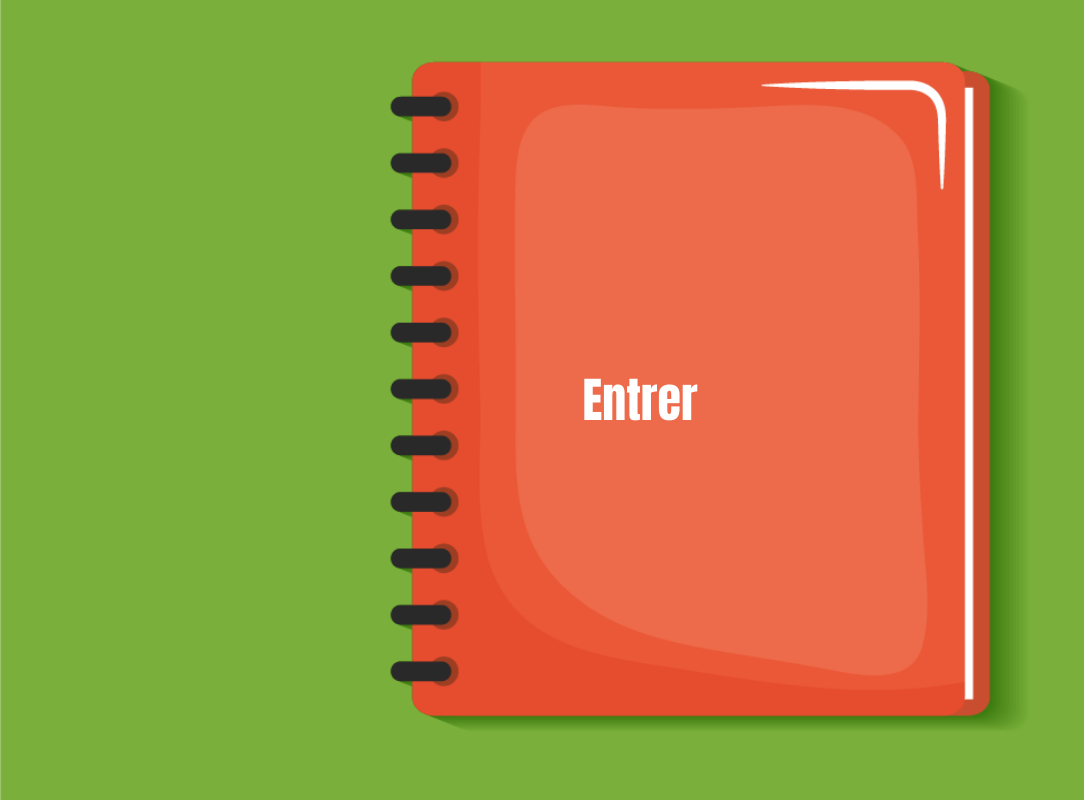
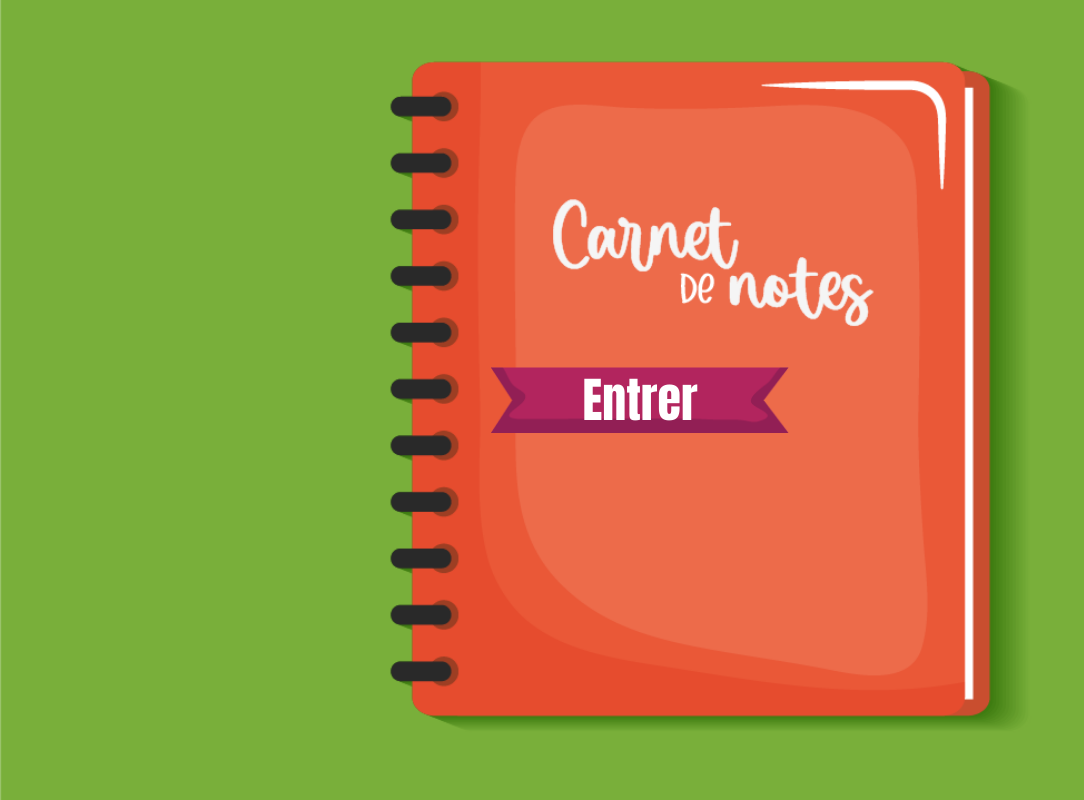
Before and after one commit to Benedicte-B/Carnet-de-notes, a plain HTML site: page index.html in a window 1280 px wide. Shown: the whole page, without its empty margins (0-1084 px from the left). Drawn offline with nearby package versions, Linux system fonts and the light colour scheme; a web font is replaced by a local one.

Commit message:
Push-18-Mai

```diff
--- a/assets/css/style.css
+++ b/assets/css/style.css
@@ -19,7 +19,7 @@
 
 /*============  BACKGROUND ============*/
 .bgPart1{
-    background-image: url('../img/bg.png');
+    background-image: url('../img/bg3.png');
     background-size: cover;
     height: 100vh;
 }
@@ -43,6 +43,10 @@
     color : white;
     width: 300px;
     height: 300px;
+    background-image: url('../img/fond-bouton.png');
+    background-size: contain;
+    background-repeat: no-repeat;
+    background-position-y: 50%;
 }
 #buttonEnter:hover{
     font-size : 4em;
```
Also changed, not shown: assets/img/bg2.png (added), assets/img/bg3.png (added), assets/img/fond-bouton.png (added).
